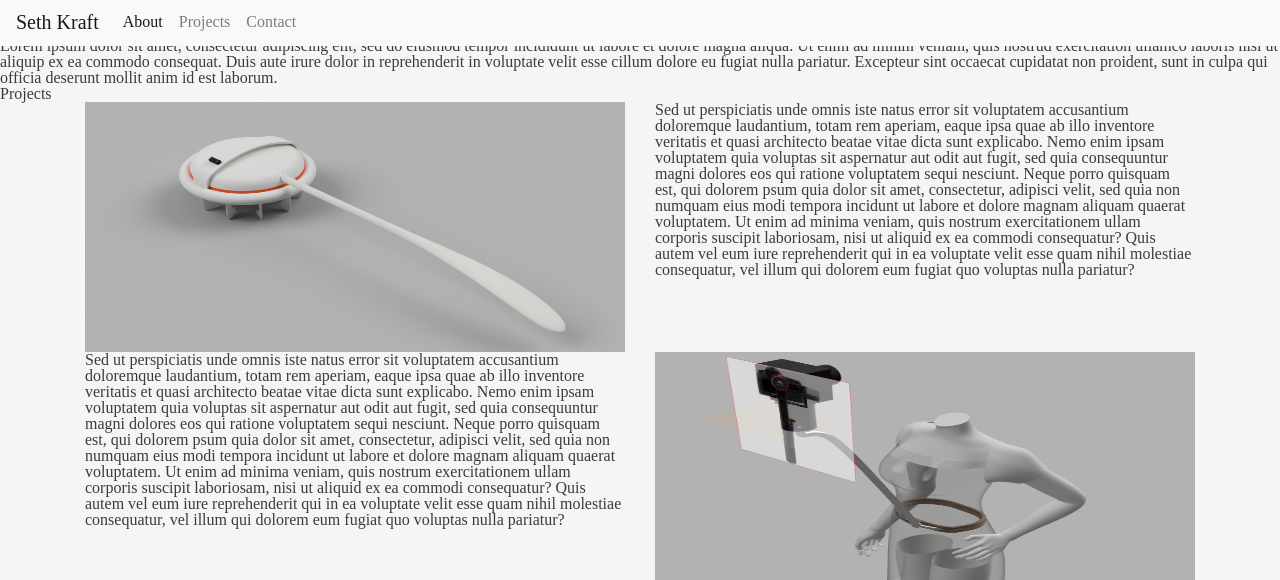
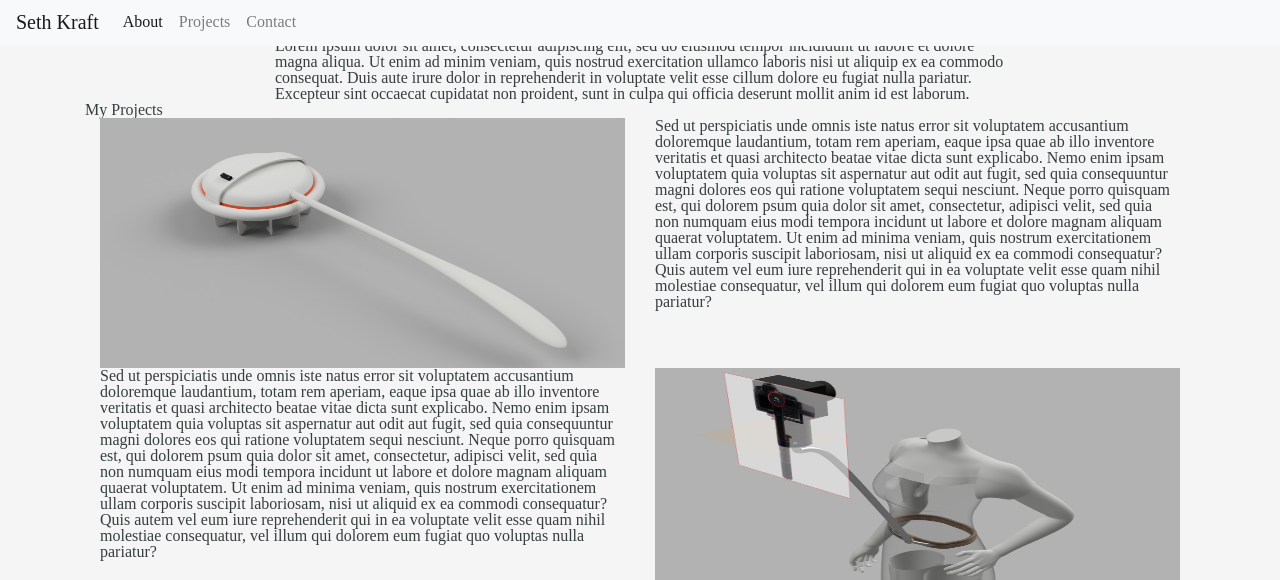
Before and after one commit to dlousa92/sethportfolio, a plain HTML site: page index.html in a window 1280 px wide. Shown: the part 2-582 px from the top of the page. Drawn offline with nearby package versions, Linux system fonts and the light colour scheme; files whose address does not match are found by name.

Commit message:
implement bootstrap in about me section

```diff
--- a/index.html
+++ b/index.html
@@ -33,20 +33,20 @@
           </nav>
     </header>
 
-    <main>
-      <section class='about'>
-        <h2 class='aboutheader'>About Me</h2>
-        <p> Lorem ipsum dolor sit amet, consectetur adipiscing elit, sed do eiusmod tempor incididunt ut labore et dolore magna aliqua.
+    <main class='container'>
+      <section class='row justify-content-center about'>
+        <h2 class='aboutheader col-sm-12'>About Me</h2>
+        <p class='col-sm col-md-8'> Lorem ipsum dolor sit amet, consectetur adipiscing elit, sed do eiusmod tempor incididunt ut labore et dolore magna aliqua.
             Ut enim ad minim veniam, quis nostrud exercitation ullamco laboris nisi ut aliquip ex ea commodo consequat. Duis aute irure
             dolor in reprehenderit in voluptate velit esse cillum dolore eu fugiat nulla pariatur. Excepteur sint occaecat cupidatat non proident,
             sunt in culpa qui officia deserunt mollit anim id est laborum.</p>
       </section>
 
-      <h2>Projects</h2>
+      <h2 class='projectsheader'>My Projects</h2>
       <section class='container'>
-        <div class='row'>
+        <div class='row justify-content-center'>
           <img class='project-image col-sm col-md-6' src="./img/sinkcleaner.png" />
-          <p class='col-sm'>Sed ut perspiciatis unde omnis iste natus error sit voluptatem accusantium doloremque laudantium, totam rem aperiam, eaque ipsa quae ab
+          <p class='col-sm col-md-6'>Sed ut perspiciatis unde omnis iste natus error sit voluptatem accusantium doloremque laudantium, totam rem aperiam, eaque ipsa quae ab
              illo inventore veritatis et quasi architecto beatae vitae dicta sunt explicabo. Nemo enim ipsam voluptatem quia voluptas sit aspernatur aut
              odit aut fugit, sed quia consequuntur magni dolores eos qui ratione voluptatem sequi nesciunt. Neque porro quisquam est, qui dolorem
              psum quia dolor sit amet, consectetur, adipisci velit, sed quia non numquam eius modi tempora incidunt ut labore et dolore magnam aliquam
```
